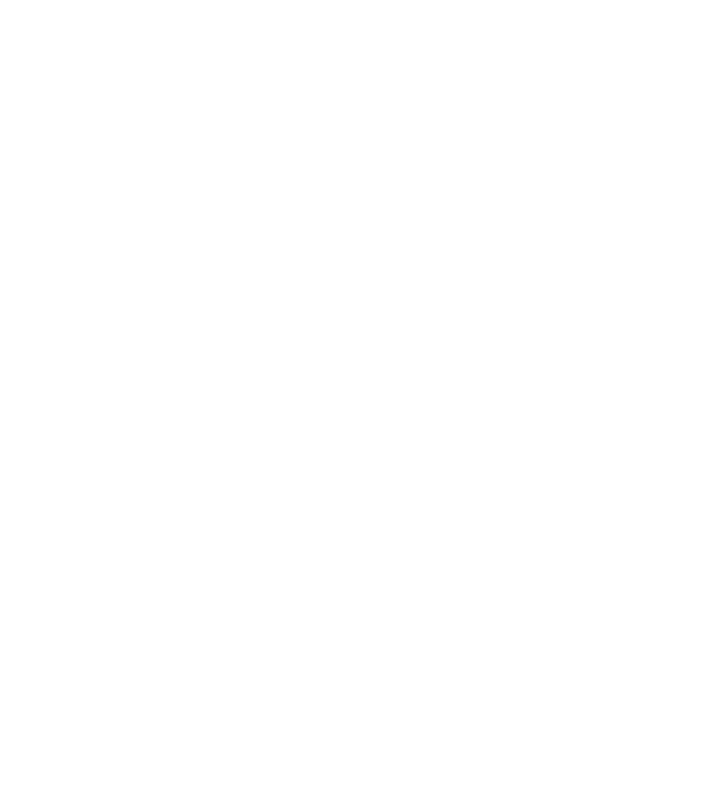
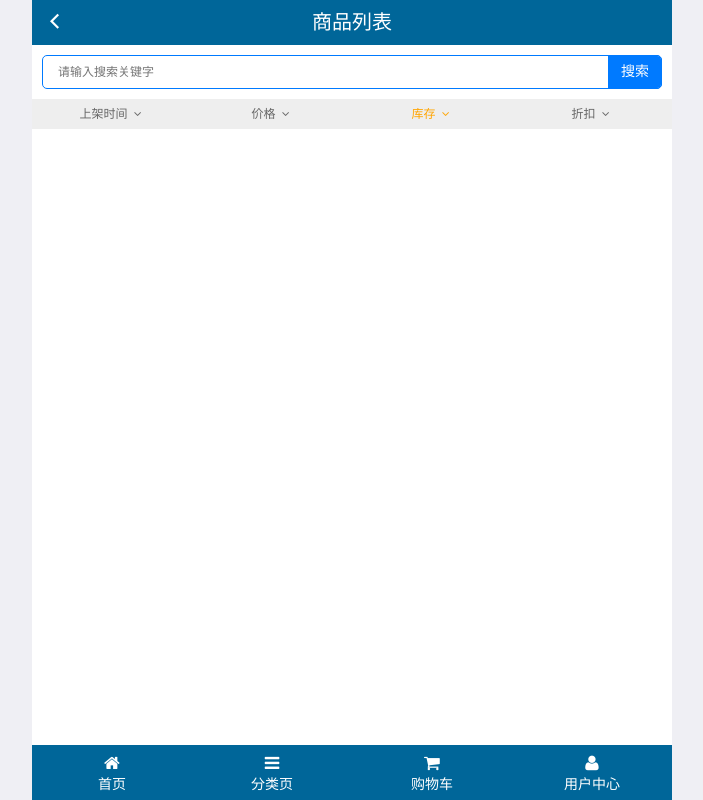
Before and after one commit to Ljy0911/letao, a website: page public/front/searchList.html in a window 1280 px wide. Shown: the whole page, without its empty margins (288-991 px from the left). Drawn offline with Linux system fonts and the light colour scheme; no server answers.

Commit message:
搜索列表渲染-基本搜索功能

```diff
--- a/public/front/css/common.css
+++ b/public/front/css/common.css
@@ -94,3 +94,60 @@ img {
     height: 100%;
     position: relative;
 }
+
+
+/* 公共的搜索框样式 */
+.lt-search {
+    padding: 10px;
+    position: relative;
+}
+.lt-search .search-input {
+    height: 34px;
+    line-height: 34px;
+    font-size: 12px;
+    border: 1px solid #007AFF;
+    border-radius: 5px;
+    margin: 0;
+    padding: 0;
+    padding-left: 15px;
+    padding-right: 55px;
+}
+.lt-search .search-btn {
+    position: absolute;
+    right: 10px;
+    top: 10px;
+    border-radius: 0 5px 5px 0;
+}
+
+
+/* 公用产品样式 */
+.lt-product {
+    padding: 10px;
+}
+.lt-product .lt-product-item {
+    float: left;
+    width: 48%;
+    border: 1px solid #ccc;
+    padding: 10px;
+    text-align: center;
+    margin-bottom: 10px;
+}
+.lt-product .lt-product-item:nth-child(2n+1) {
+    margin-right: 4%;
+}
+.lt-product .lt-product-item .price {
+    color: red;
+}
+.lt-product .lt-product-item .oldPrice {
+    text-decoration: line-through;
+}
+
+.lt-product-item img {
+    width: 121px;
+    height: 121px;
+    margin: 0  auto;
+}
+/* 控制p的高度 */
+.lt-product-item .mui-ellipsis-2 {
+    height: 40px;
+}
--- /dev/null
+++ b/public/front/css/searchList.css
@@ -0,0 +1,19 @@
+.lt-sort {
+    width: 100%;
+    height: 30px;
+    font-size: 12px;
+    line-height: 30px;
+    background-color: #eee;
+    text-align: center;
+}
+.lt-sort a {
+    float: left;
+    width: 25%;
+    color: #666;
+}
+.lt-sort a i {
+    margin: 0 3px;
+}
+.lt-sort a.current {
+    color: orange;
+}
--- a/public/front/js/search.js
+++ b/public/front/js/search.js
@@ -87,6 +87,7 @@ $(function () {
         var key = $(".search-input").val().trim();
         if (key === "") {
             alert("qing");
+            return;
         }
         var arr = getHistory();
         // 去除重复项
--- /dev/null
+++ b/public/front/js/searchList.js
@@ -0,0 +1,54 @@
+$(function () {
+
+    // 1. 获取地址栏传递的关键字 设置给 input
+    var key = getSearch("key");
+    $(".search-input").val(key);
+
+    // 一进入页面，根据搜索关键字进行页面渲染
+    render();
+    function render() {
+        $.ajax({
+            type: "get",
+            url: " /product/queryProduct",
+            data: {
+                proName: $(".search-input").val(),
+                page: 1,
+                pageSize: 100,
+            },
+            dataType: "json",
+            success: function (info) {
+                console.log(info);
+                var htmlStr = template("productTpl", info);
+                $(".lt-product").html(htmlStr);
+            }
+        });
+    }
+
+
+
+    // 功能2: 点击搜索 实现搜索功能
+    $(".search-btn").click(function () {
+        // 将搜索关键字 追加到本地存储中
+        var key = $(".search-input").val();
+        if (key.trim() === "") {
+            alert("qing");
+            return;
+        }
+        render();
+        var history = localStorage.getItem("search_list") || "[]";
+        var arr = JSON.parse( history );
+        // 删除重复项
+        var index = arr.indexOf(key);
+        if (index != -1) {
+            arr.splice(index,1);
+        }
+        // 长度限制
+        if (arr.length >= 6) {
+            // 删除数组最后一项
+            arr.pop();
+        }
+        arr.unshift( key );
+        localStorage.setItem("search_list",JSON.stringify(arr));
+    });
+
+});
--- a/public/front/searchList.html
+++ b/public/front/searchList.html
@@ -0,0 +1,136 @@
+<!DOCTYPE html>
+<html lang="en">
+
+<head>
+    <meta charset="UTF-8">
+    <!-- 视口 -->
+    <meta name="viewport" content="width=device-width, user-scalable=no, initial-scale=1.0, maximum-scale=1.0, minimum-scale=1.0">
+    <meta http-equiv="X-UA-Compatible" content="ie=edge">
+    <title>乐淘商城</title>
+    <link rel="stylesheet" href="./lib/mui/css/mui.min.css">
+    <!-- 引入font-awesome 字体图标库 -->
+    <link rel="stylesheet" href="./lib/fa/css/font-awesome.min.css">
+    <link rel="stylesheet" href="./css/common.css">
+    <link rel="stylesheet" href="./css/searchList.css">
+</head>
+
+<body>
+
+    <!-- mui 字体图标 -->
+    <!-- <span class="mui-icon mui-icon-camera"></span> -->
+    <!-- font-awesome 字体图标 -->
+    <!-- <span class="fa fa-pause"></span> -->
+
+    <!-- 全屏容器 -->
+    <div class="lt-container">
+        <!-- 乐淘头部 -->
+        <div class="lt-header">
+            <!-- 返回上一页 -->
+            <!-- history.back() -->
+            <!-- history.go(-1) -->
+            <a href="Javascript: history.back();" class="icon-left">
+                <i class="mui-icon mui-icon-back"></i>
+            </a>
+            <h3>商品列表</h3>
+        </div>
+        <!-- 乐淘主体 -->
+        <div class="lt-main">
+            <div class="mui-scroll-wrapper">
+                <div class="mui-scroll">
+                    <!--这里放置真实显示的DOM内容-->
+
+                    <!-- 搜索模块 -->
+                    <div class="lt-search">
+                        <input type="text" class="search-input" placeholder="请输入搜索关键字">
+                        <button class="mui-btn mui-btn-primary search-btn">搜索</button>
+                    </div>
+
+                    <!-- 排序 -->
+                    <div class="lt-sort">
+                        <a href="#">
+                            上架时间
+                            <i class="fa fa-angle-down"></i>
+                        </a>
+                        <a href="#" data-type="price">
+                            价格
+                            <i class="fa fa-angle-down"></i>
+                        </a>
+                        <a href="#" data-type="num" class="current">
+                            库存
+                            <i class="fa fa-angle-down"></i>
+                        </a>
+                        <a href="#">
+                            折扣
+                            <i class="fa fa-angle-down"></i>
+                        </a>
+                    </div>
+
+                    <!-- 产品模块 -->
+                    <!-- 产品 -->
+                    <div class="lt-product">
+                        <!-- 挖个坑 -->
+
+                    </div>
+
+                </div>
+            </div>
+
+        </div>
+        <!-- 乐淘底部 -->
+        <div class="lt-footer">
+            <ul>
+                <li>
+                    <a href="index.html">
+                        <i class="fa fa-home"></i>
+                        <p>首页</p>
+                    </a>
+                </li>
+                <li>
+                    <a href="category.html">
+                        <i class="fa fa-bars"></i>
+                        <p>分类页</p>
+                    </a>
+                </li>
+                <li>
+                    <a href="cart.html">
+                        <i class="fa fa-shopping-cart"></i>
+                        <p>购物车</p>
+                    </a>
+                </li>
+                <li>
+                    <a href="user.html">
+                        <i class="fa fa-user"></i>
+                        <p>用户中心</p>
+                    </a>
+                </li>
+            </ul>
+        </div>
+    </div>
+
+    <script type="text/html" id="productTpl">
+        <ul class="mui-clearfix">
+            {{ each data v i}}
+                <li class="lt-product-item">
+                    <a href="#">
+                        <img src="{{ v.pic[0].picAddr }}" alt="">
+                        <!-- 两行溢出 class="mui-ellipsis-2" -->
+                        <p class="mui-ellipsis-2">{{ v.proName }}</p>
+                        <p>
+                            <span class="price">¥{{ v.price }}</span>
+                            <span class="oldPrice">¥{{ v.oldPrice }}</span>
+                        </p>
+                        <button type="button" class="mui-btn mui-btn-primary">立即购买</button>
+                    </a>
+                </li>
+            {{ /each }}
+        </ul>
+    </script>
+
+    <script src="./lib/mui/js/mui.js"></script>
+    <script src="./lib/zepto/zepto.min.js"></script>
+    <script src="./lib/artTemplate/template-web.js"></script>
+    <script src="./js/common.js"></script>
+    <script src="./js/searchList.js"></script>
+</body>
+
+</html>
```
Also changed, not shown: public/front/css/index.css (+0 -21 lines), public/front/css/search.css (+0 -22 lines).
